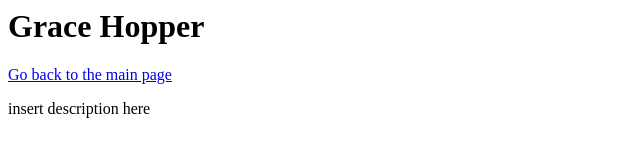
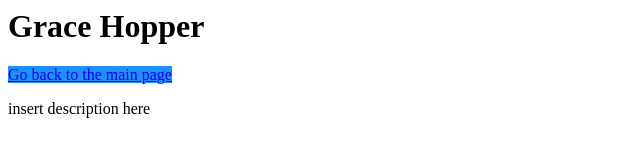
Before and after one commit to therandomspoon/ImportantwomeninCS, a plain HTML site: page gh.html in a window 1280 px wide. Shown: the whole page, without its empty margins (0-640 px from the left). Drawn offline with Linux system fonts and the light colour scheme.

Commit message:
Update gh.html

```diff
--- a/gh.html
+++ b/gh.html
@@ -1,7 +1,7 @@
 <DOCTYPE html>
   <title> main page </title>
 <h1> Grace Hopper </h1>
-  <a href="main.html"> Go back to the main page </a>
+  <a href="main.html" style="background-color:DodgerBlue;"> Go back to the main page </a>
 <body>
   <p> insert description here </p>
 </body>
```
